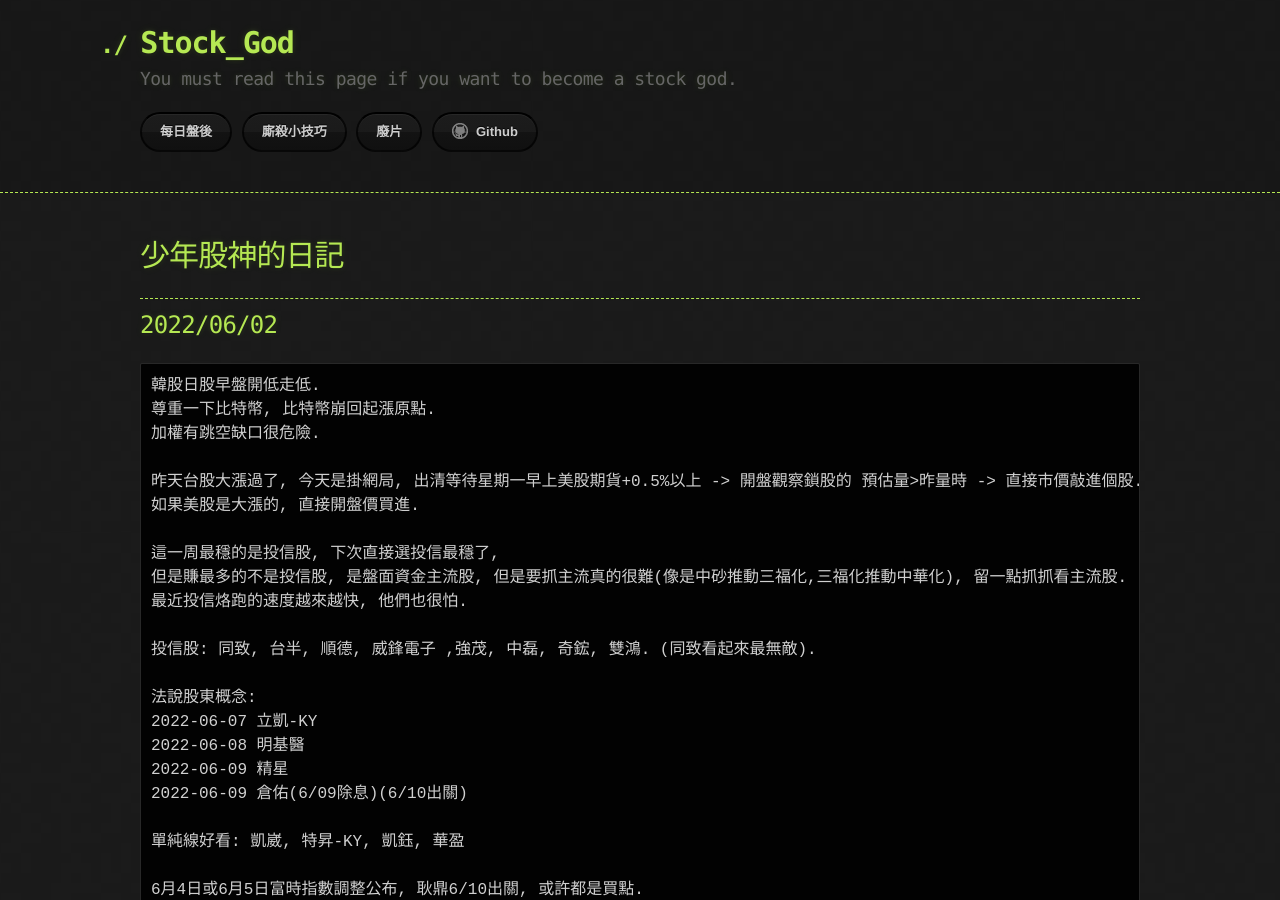
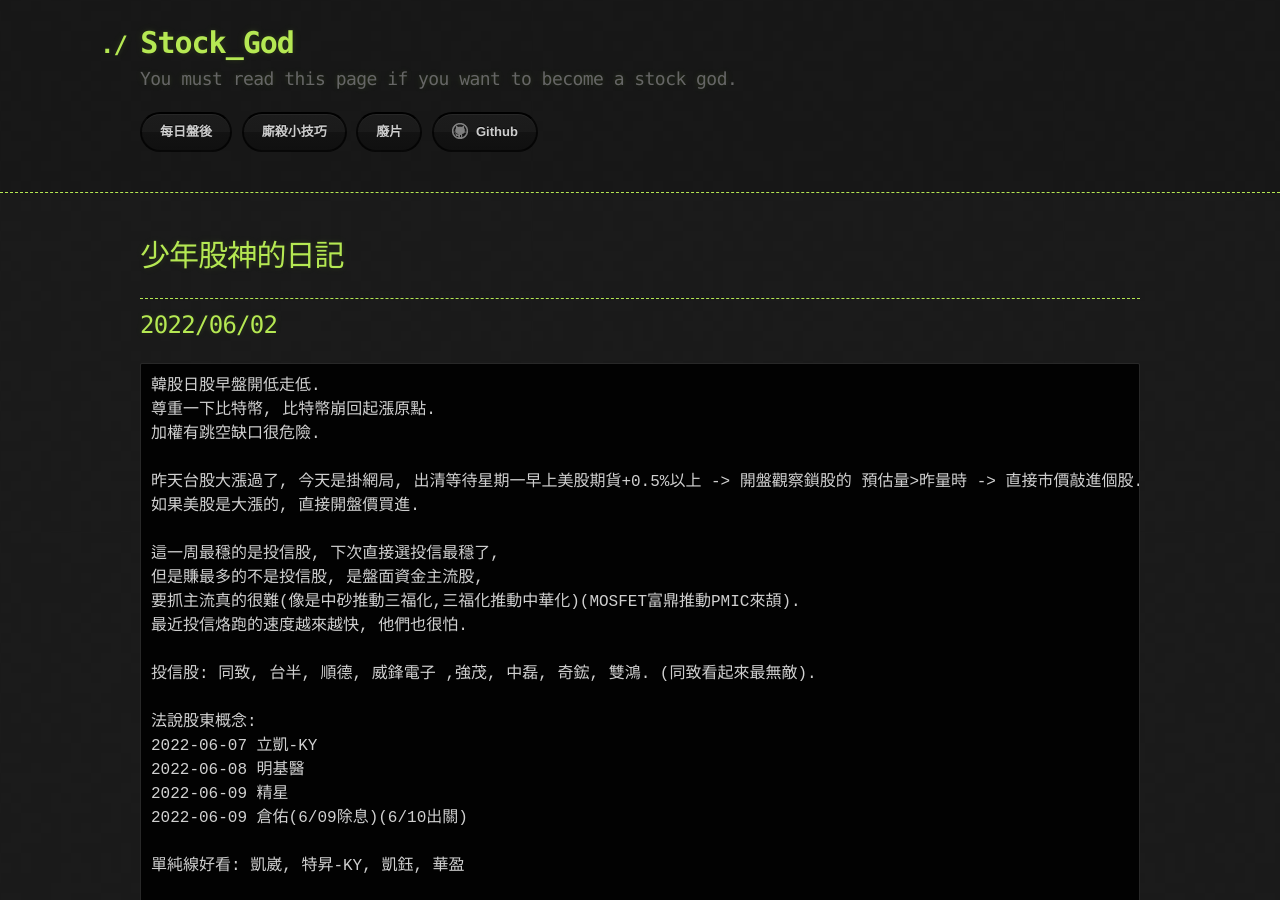
Before and after one commit to lepg5487/Stock_God, a Jekyll site: the page built from index.md, in a window 1280 px wide and 900 px high. Built offline with Jekyll 4.4.1, drawn with Linux system fonts in a browser that asks for light colours; our own code applies the rules of GitHub Pages for plain Markdown files.

Commit message:
Update index.md

```diff
--- a/index.md
+++ b/index.md
@@ -16,7 +16,8 @@ layout: testlayouts
 如果美股是大漲的, 直接開盤價買進.
 
 這一周最穩的是投信股, 下次直接選投信最穩了,
-但是賺最多的不是投信股, 是盤面資金主流股, 但是要抓主流真的很難(像是中砂推動三福化,三福化推動中華化), 留一點抓抓看主流股.
+但是賺最多的不是投信股, 是盤面資金主流股,
+要抓主流真的很難(像是中砂推動三福化,三福化推動中華化)(MOSFET富鼎推動PMIC來頡).
 最近投信烙跑的速度越來越快, 他們也很怕.
 
 投信股: 同致, 台半, 順德, 威鋒電子 ,強茂, 中磊, 奇鋐, 雙鴻. (同致看起來最無敵).
```
